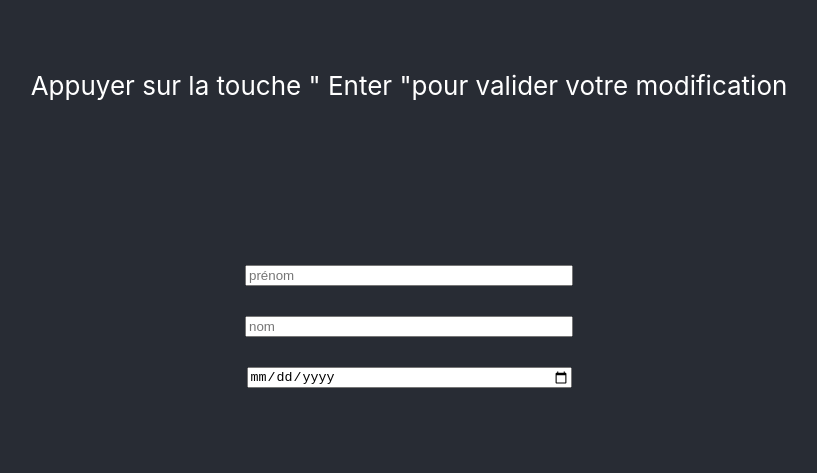
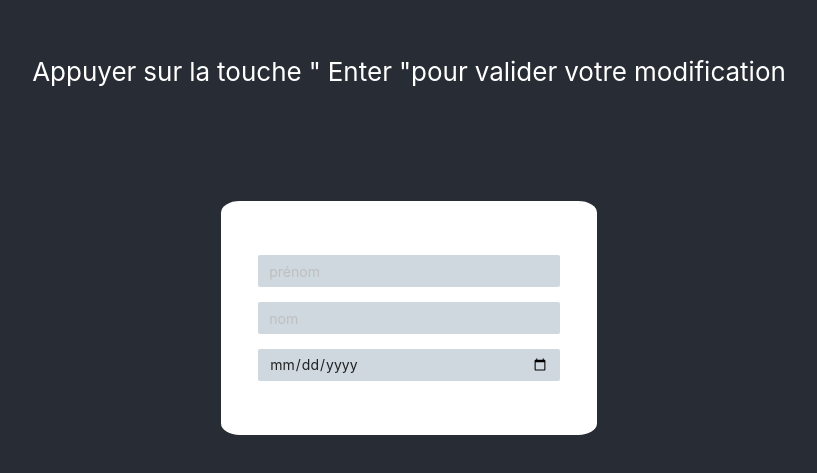
Before and after one commit to MyErickson/test-actual, a React (Create React App) app: page /informations in a window 1280 px wide. Shown: the part 115-588 px from the top of the page, without its empty margins (231-1048 px from the left). Built offline with nearby package versions, Linux system fonts and the light colour scheme.

Commit message:
ajout css formulaire/modification sur day remaining

```diff
--- a/package.json
+++ b/package.json
@@ -41,5 +41,8 @@
       "last 1 firefox version",
       "last 1 safari version"
     ]
+  },
+  "devDependencies": {
+    "babel-plugin-import": "^1.13.3"
   }
 }
--- a/src/App/components/Home/Home.js
+++ b/src/App/components/Home/Home.js
@@ -28,13 +28,13 @@ class Home extends Component {
 
     // je recupere la mise à jour des données e l'utilisateur en props via redux
     componentDidUpdate(prevProps){
-         const { first_name , last_name ,birthday = "1993-10-16"} = this.props.info_User
-
-         const { firstName,lastName, birthdayState } = this.state
 
          if( this.props?.info_User){
+            const { first_name , last_name ,birthday = "1993-03-07"} = this.props.info_User
+            const { firstName,lastName, birthdayState } = this.state
 
             if(first_name !==  firstName || last_name !== lastName || birthday !== birthdayState ){
+
 
                 let dayRemaining = this.dateBirdthday(birthday)
 
@@ -50,7 +50,7 @@ class Home extends Component {
 
     }
 
-    //function pour calculer le nombre d ejour restant avant la date anniversaire #par default date annif 1993-10-16
+    //function pour calculer le nombre d ejour restant avant la date anniversaire #par default date annif 1993-02-07
     dateBirdthday =( birthday)=>{
 
         let split = birthday.split('-')
@@ -59,8 +59,16 @@ class Home extends Component {
        let date = split.join()
        let date1  = moment(date)
        let date2  = moment().startOf('day')
+       let dayRemaining =  Math.round(moment.duration( date1 - date2 ).asDays())
 
-       return    Math.round(moment.duration( date1 - date2 ).asDays())
+       if(dayRemaining < 0){
+        return   365 + dayRemaining
+
+       }else{
+           return dayRemaining
+       }
+
+
 
     }
 
--- a/src/App/components/Informations/Informations.js
+++ b/src/App/components/Informations/Informations.js
@@ -1,8 +1,9 @@
 
 import React, { Component } from 'react';
-import { Input, message } from 'antd';
+import { Input} from 'antd';
 
 import './Informations.scss';
+
 
 class Information extends Component {
 
@@ -59,9 +60,9 @@ class Information extends Component {
                 <p>
                     Appuyer sur la touche " Enter "pour valider votre modification
                 </p>
-                <form className="Information-header" onKeyDown={(e)=>{this.handleSubmit(e)}} >
+                <div className="Information-header"  >
+                    <form className="Information-header-form" onKeyDown={(e)=>{this.handleSubmit(e)}}>
                         <Input
-
                             className="Information-header-input"
                             placeholder="prénom"
                             name="firstName"
@@ -80,12 +81,17 @@ class Information extends Component {
                             name="birthday"
                             onChange={(e)=>{this.handleChangeState(e)}}/>
 
+
+                    </form>
                     {message &&
-                    <p>
-                        "Les données on bien etaint envoyée , mais reqres.in ne sauvegarde aucune modification en Base de données"
-                    </p>
+                    <div className='Information-header-p'>
+
+                            "Les données on bien etaint envoyée(voir console.log) , mais reqres.in ne sauvegarde aucune modification en Base de données"
+
+                    </div>
                     }
-                </form>
+
+                </div>
 
             </div>
         )}
--- a/src/App/components/Informations/Informations.scss
+++ b/src/App/components/Informations/Informations.scss
@@ -3,20 +3,47 @@
 
   .Information-header {
     background-color:  #282c34;
-    min-width: 50vh;
-    min-height: 50vh;
+     min-width: 20rem;
+     min-height: 50vh;
     display: flex;
     flex-direction: column;
     align-items: center;
     justify-content: center;
     font-size: calc(10px + 2vmin);
-    color: white;
-    .Information-header-input{
-      width: 20rem;
-      margin:2%;
+     color: white;
+    border: #282c34;
+
+
+    .Information-header-form{
+      display: flex;
+      flex-direction: column;
+      align-items: center;
+      justify-content: center;
+      background-color:  #ffffff;
+      height: 9em;
+      width: 50%;
+      border-radius: 5%;
+
+      .Information-header-input{
+        width: 80%;
+        height: 2rem;
+        margin:2%;
+        border: none;
+        background-color: rgb(207, 216, 223);
+
+      }
 
     }
-  }
+    .Information-header-p{
+      width: 50%;
+      font-size:1rem;
+      text-align: center;
+      color:aquamarine
+    }
+    }
+
+
+
 
 
 }
--- a/src/App/store/request/Informations.js
+++ b/src/App/store/request/Informations.js
@@ -14,11 +14,13 @@ export const request_Put_Info= async (value)=>{
             last_name,
             birthday
         })
+        console.log("🚀 ~ file: Informations.js ~ line 17 ~ constrequest_Put_Info= ~ res", res)
 
 
         store.dispatch(info_User_Action(res.data))
 
     }catch(err){
+    console.log("🚀 ~ file: Informations.js ~ line 23 ~ constrequest_Put_Info= ~ err", err)
 
 
         store.dispatch(info_User_Action(false))
```
Also changed, not shown: 1 other file (tests, documents, lock files or other folders). Lines whose indentation alone changed are shown as unchanged.
